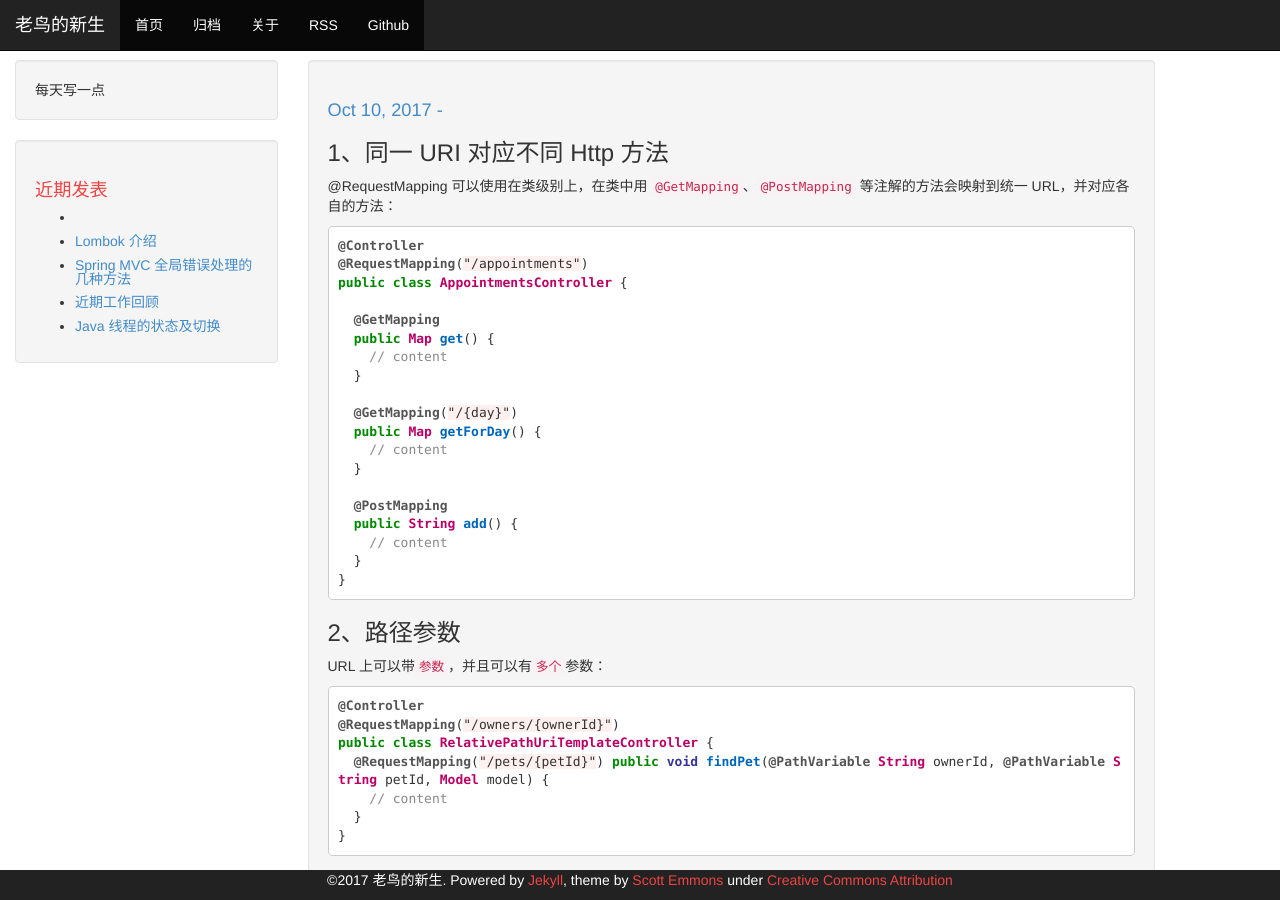
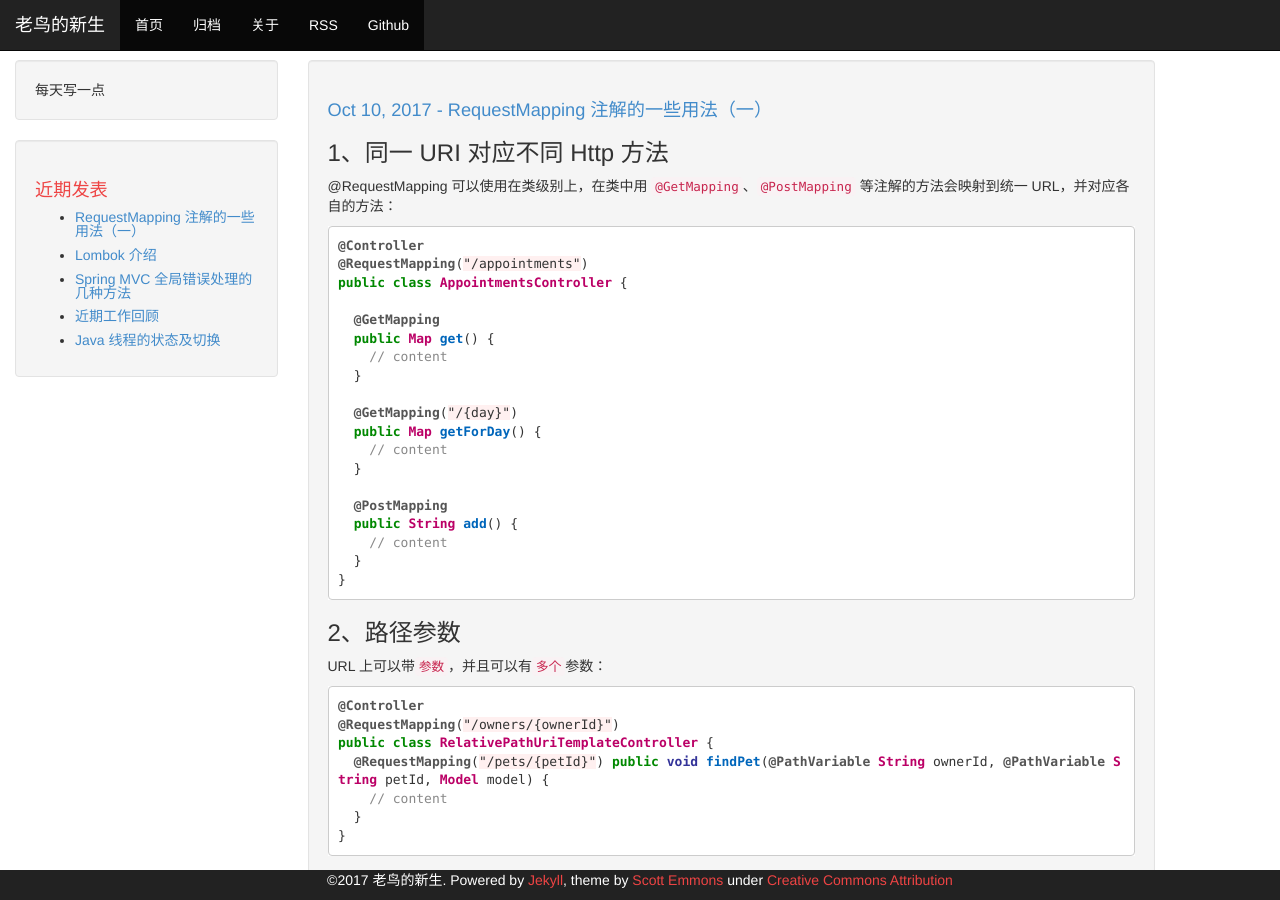
Before and after one commit to jyjsjd/jyjsjd.github.io, a Jekyll site: the page built from _posts/2017-10-10-controller-1.md, in a window 1280 px wide and 900 px high. Built offline with Jekyll 4.4.1, drawn with Linux system fonts in a browser that asks for light colours; our own code applies the rules of GitHub Pages for plain Markdown files.

Commit message:
requestmapping-1

```diff
--- a/_posts/2017-10-10-controller-1.md
+++ b/_posts/2017-10-10-controller-1.md
@@ -5,7 +5,7 @@ category: ['Spring']
 tags: ['Spring']
 author: 景阳
 email: jyjsjd@hotmail.com
-description: @RequestMapping 注解的一些用法
+description: RequestMapping 注解的一些用法
 ---
 
 ### 1、同一 URI 对应不同 Http 方法
```
